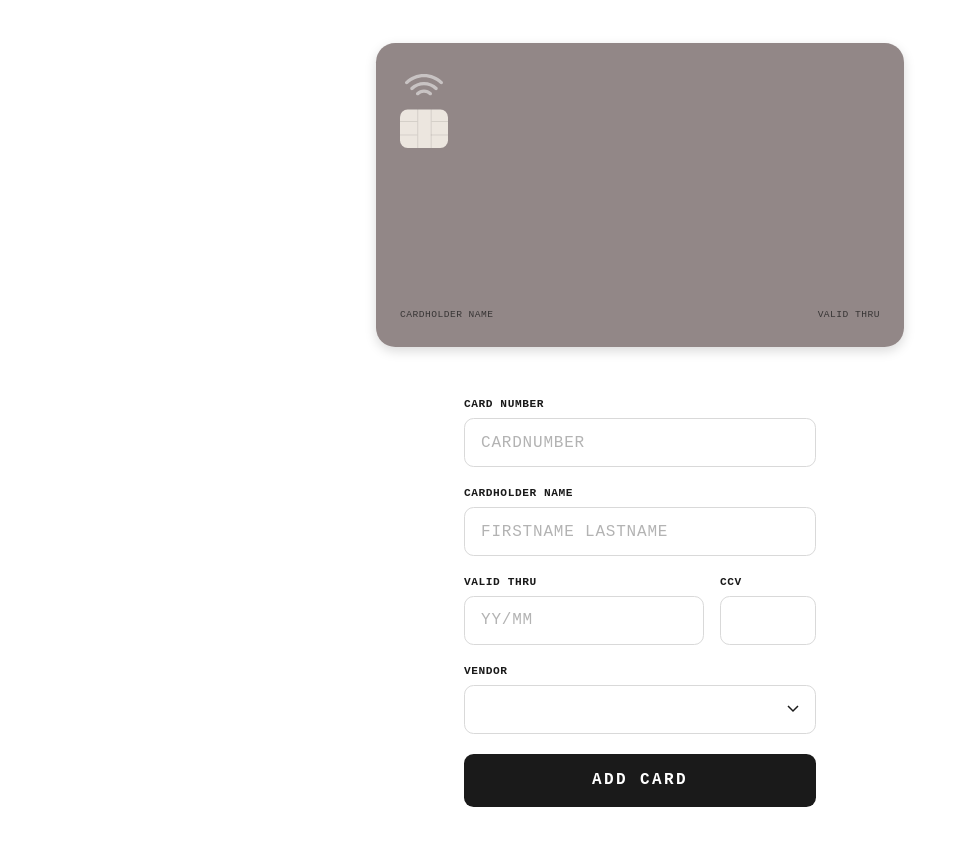
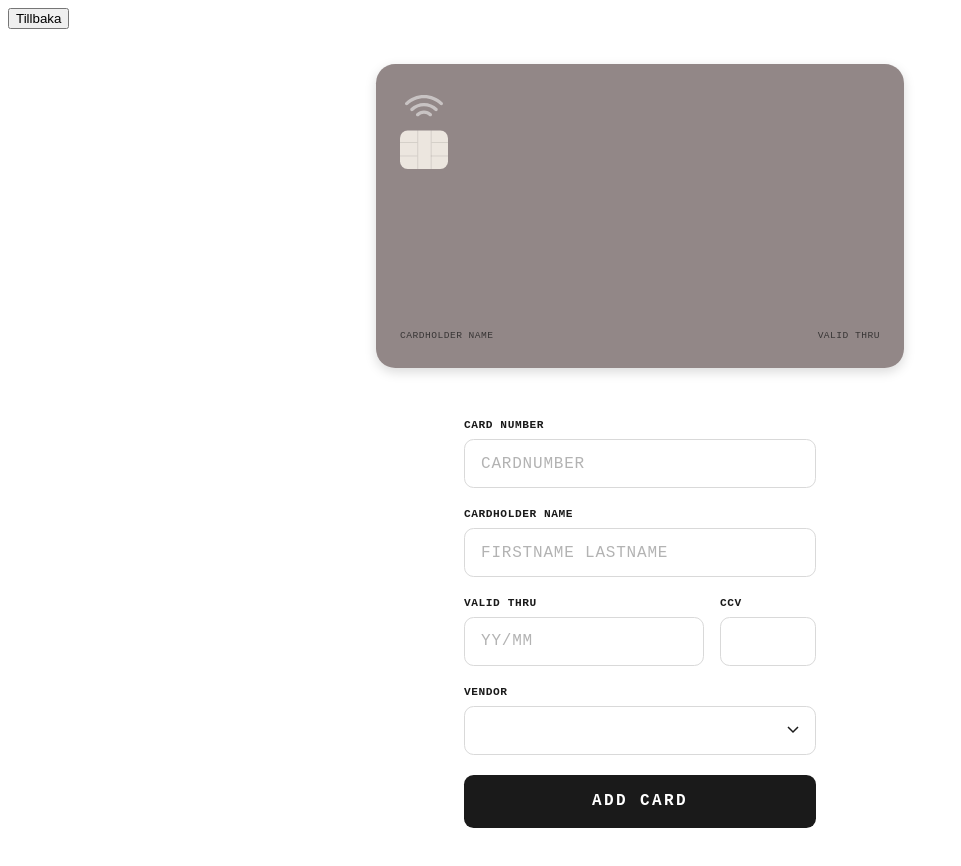
Before and after one commit to RocketMaster404/Laboration2_E_Wallet, a React (Vite) app: page /createCard in a window 1280 px wide. Shown: the top 866 px of the page, without its empty margins (0-961 px from the left). Built offline with nearby package versions, Linux system fonts and the light colour scheme.

Commit message:
setup of routing and added a homepage and createCardPage

```diff
--- a/src/App.jsx
+++ b/src/App.jsx
@@ -1,16 +1,14 @@
 import "./App.css";
-import CardContainer from "./components/cardContainer/CardContainer";
+import { RouterProvider } from "react-router-dom";
 import banks from "../src/data/banks";
-import CardForm from "./components/createCardForm/CardForm";
+import router from "./route/router";
 
 function App() {
-    const bank = banks[0];
 
-    return (
-        <>
-          <CardForm/>
-        </>
-    );
+
+    return <>
+    <RouterProvider router={router}/>
+    </>;
 }
 
 export default App;
--- /dev/null
+++ b/src/pages/CreateCardPage.jsx
@@ -0,0 +1,13 @@
+import React from "react";
+import CardForm from "../components/createCardForm/CardForm";
+
+function CreateCardPage() {
+    return (
+        <div>
+            <button>Tillbaka</button>
+            <CardForm />
+        </div>
+    );
+}
+
+export default CreateCardPage;
--- /dev/null
+++ b/src/pages/HomePage.jsx
@@ -0,0 +1,11 @@
+import React from "react";
+
+function pages() {
+    return (
+        <div>
+            <p>HOMEPAGE</p>
+        </div>
+    );
+}
+
+export default pages;
--- /dev/null
+++ b/src/route/router.jsx
@@ -0,0 +1,16 @@
+import { BrowserRouter, createBrowserRouter } from "react-router-dom";
+import HomePage from "../pages/HomePage";
+import CreateCardPage from "../pages/CreateCardPage";
+
+const router = createBrowserRouter([
+    {
+        path: "/",
+        element: <HomePage />,
+    },
+    {
+        path: "/createCard",
+        element: <CreateCardPage/>
+    }
+]);
+
+export default router;
```
